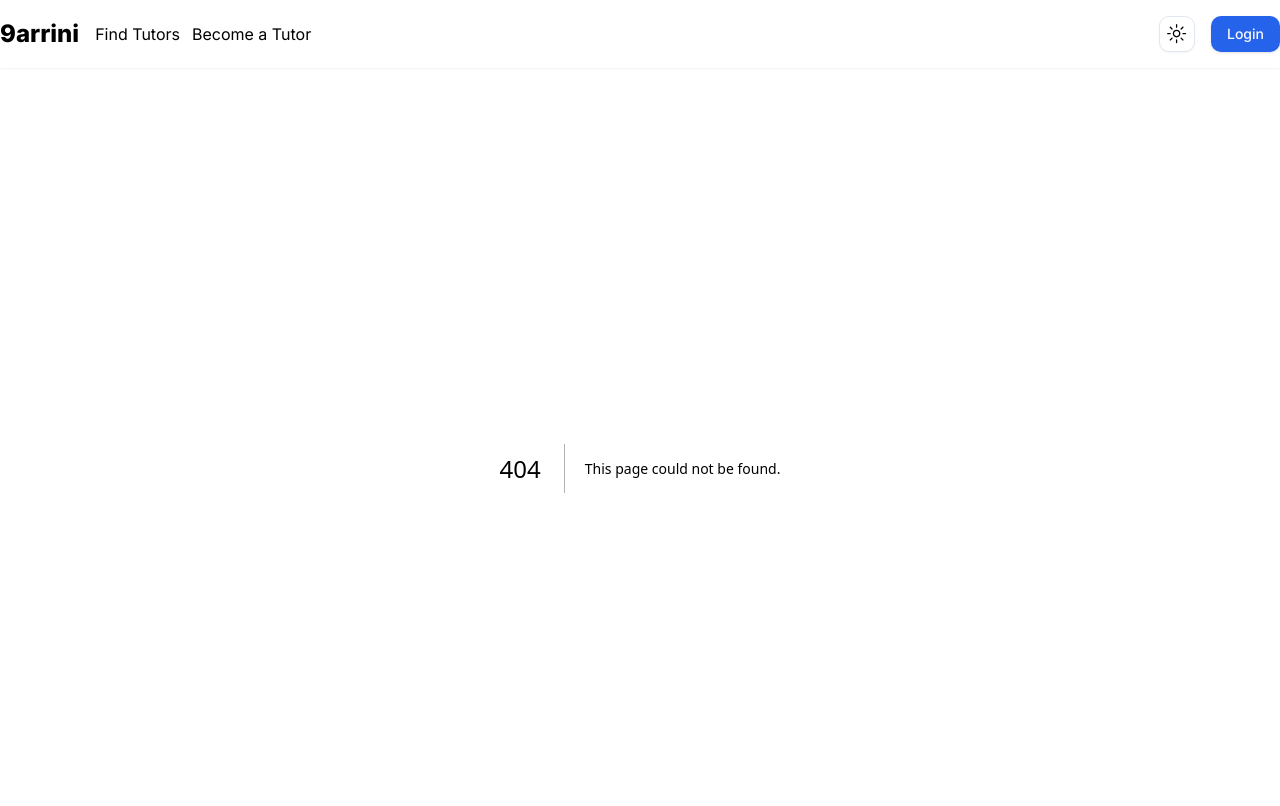
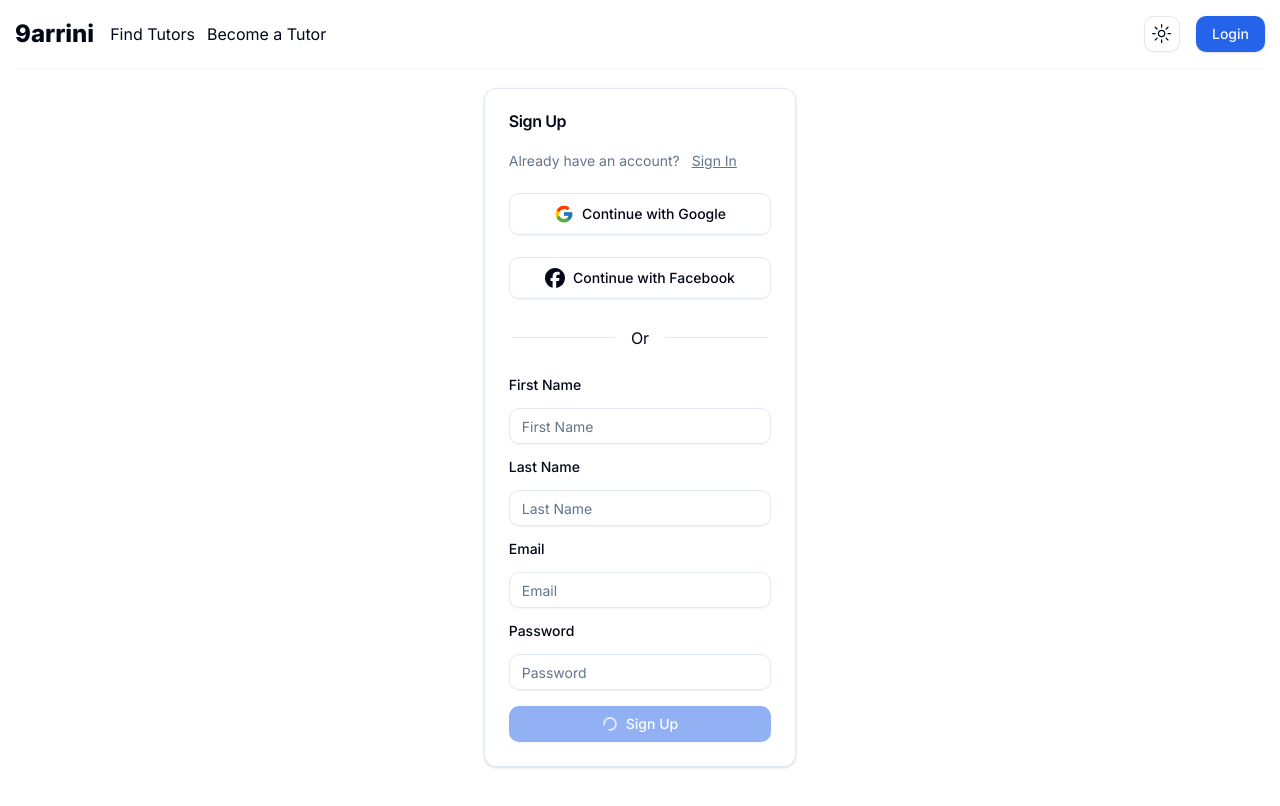
Before and after one commit to yessine-agrebi/frontend-v1, a Next.js app: page /auth/signup in a window 1280 px wide. Before the commit this address had no page. Shown: the top 806 px of the page. Built offline with nearby package versions, Linux system fonts and the light colour scheme.

Commit message:
signin & signup pages design

```diff
--- a/app/auth/signin/page.tsx
+++ b/app/auth/signin/page.tsx
@@ -1,3 +1,4 @@
+'use client'
 import { Button } from "@/components/ui/button";
 import {
   Card,
@@ -9,11 +10,13 @@ import {
 import { Input } from "@/components/ui/input";
 import { Label } from "@/components/ui/label";
 import { Separator } from "@/components/ui/separator";
+import { Loader2 } from "lucide-react";
 import Link from "next/link";
 import React from "react";
 import { FcGoogle } from "react-icons/fc";
 import { SiFacebook } from "react-icons/si";
-const page = () => {
+const SignIn = () => {
+  const [loading, setLoading] = React.useState(true);
   return (
     <div className="flex items-center justify-center mt-5">
       <Card className="md:w-1/4 w-full">
@@ -30,11 +33,11 @@ const page = () => {
           </CardDescription>
           <Button variant="outline" className="mt-4 py-5">
             <FcGoogle className="mr-2" size={20} />
-            Sign In with Google
+            Continue with Google
           </Button>
           <Button variant="outline" className="mt-4 py-5">
             <SiFacebook className="mr-2" size={20} />
-            Sign In with Facebook
+            Continue with Facebook
           </Button>
           <div className="flex items-center justify-center gap-4 mx-7">
           <Separator className="my-4 w-1/2" />Or<Separator className="my-4 w-1/2" />
@@ -46,7 +49,10 @@ const page = () => {
             <Input type="email" placeholder="Email" />
             <Label htmlFor="password">Password</Label>
             <Input type="password" placeholder="Password" />
-            <Button type="submit">Sign In</Button>
+            <Button type="submit">
+            {loading && <Loader2 className="mr-2 h-4 w-4 animate-spin" />}
+              Sign In
+            </Button>
           </form>
         </CardContent>
       </Card>
@@ -54,4 +60,4 @@ const page = () => {
   );
 };
 
-export default page;
+export default SignIn;
--- /dev/null
+++ b/app/auth/signup/page.tsx
@@ -0,0 +1,121 @@
+"use client";
+import { Button } from "@/components/ui/button";
+import {
+  Card,
+  CardContent,
+  CardDescription,
+  CardHeader,
+  CardTitle,
+} from "@/components/ui/card";
+import { Input } from "@/components/ui/input";
+import { Label } from "@/components/ui/label";
+import { Separator } from "@/components/ui/separator";
+import { Loader2 } from "lucide-react";
+import Link from "next/link";
+import React, { ChangeEvent, useState } from "react";
+import { FcGoogle } from "react-icons/fc";
+import { SiFacebook } from "react-icons/si";
+const SignUp = () => {
+  const [user, setUser] = useState({
+    firstName: "",
+    lastName: "",
+    email: "",
+    password: "",
+  });
+  const [loading, setLoading] = useState(true);
+
+  const handleChange = (e: any) => {
+    setUser({ ...user, [e.target.name]: e.target.value });
+  };
+
+  const onSignUp = async (e: any) => {
+    e.preventDefault();
+    console.log(user);
+  };
+
+  return (
+    <div className="flex items-center justify-center mt-5">
+      <Card className="md:w-1/4 w-full">
+        <CardHeader className="flex flex-col gap-4">
+          <CardTitle>Sign Up</CardTitle>
+          <CardDescription className="flex items-center gap-3">
+            Already have an account?
+            <Link className="underline" href="/signup">
+              Sign In
+            </Link>
+          </CardDescription>
+          <Button variant="outline" className="mt-4 py-5">
+            <FcGoogle className="mr-2" size={20} />
+            Continue with Google
+          </Button>
+          <Button variant="outline" className="mt-4 py-5">
+            <SiFacebook className="mr-2" size={20} />
+            Continue with Facebook
+          </Button>
+          <div className="flex items-center justify-center gap-4 mx-7">
+            <Separator className="my-4 w-1/2" />
+            Or
+            <Separator className="my-4 w-1/2" />
+          </div>
+        </CardHeader>
+        <CardContent>
+          <form className="flex flex-col gap-4">
+            <Label htmlFor="firstName">First Name</Label>
+            <Input
+              type="text"
+              name="firstName"
+              value={user.firstName}
+              placeholder="First Name"
+              required
+              onChange={handleChange}
+            />
+            <Label htmlFor="lestName">Last Name</Label>
+            <Input
+              type="text"
+              name="lastName"
+              value={user.lastName}
+              placeholder="Last Name"
+              required
+              onChange={handleChange}
+            />
+            <Label htmlFor="email">Email</Label>
+            <Input
+              type="email"
+              name="email"
+              value={user.email}
+              placeholder="Email"
+              required
+              onChange={handleChange}
+            />
+            <Label htmlFor="password">Password</Label>
+            <Input
+              type="password"
+              name="password"
+              value={user.password}
+              placeholder="Password"
+              required
+              onChange={handleChange}
+            />
+            <Button
+              type="submit"
+              disabled={
+                user.firstName.length > 0 &&
+                user.lastName &&
+                user.email.length > 0 &&
+                user.password.length > 0
+                  ? false
+                  : true
+              }
+              onClick={onSignUp}
+            >
+              {loading && <Loader2 className="mr-2 h-4 w-4 animate-spin" />}
+              Sign Up
+            </Button>
+          </form>
+        </CardContent>
+      </Card>
+    </div>
+  );
+};
+
+export default SignUp;
--- a/components/Navbar.tsx
+++ b/components/Navbar.tsx
@@ -18,7 +18,9 @@ const Navbar = () => {
   return (
     <nav className="flex py-4 justify-between md:shadow-sm">
       <div className="flex items-center gap-4">
-        <h1 className="font-extrabold text-2xl">9arrini</h1>
+        <h1 className="font-extrabold text-2xl">
+          <Link href="/">9arrini</Link>
+        </h1>
 
         <ul className="md:flex hidden items-start justify-center gap-3 ">
           <li>
@@ -32,7 +34,7 @@ const Navbar = () => {
         <Button className="">Login</Button>
       </div>
       <div className="md:hidden flex items-center justify-center gap-3">
-      <ModeToggle  />
+        <ModeToggle />
         <DropdownMenu>
           <DropdownMenuTrigger asChild>
             <Button size="icon">
```
Also changed, not shown: 1 other file (tests, documents, lock files or other folders).
